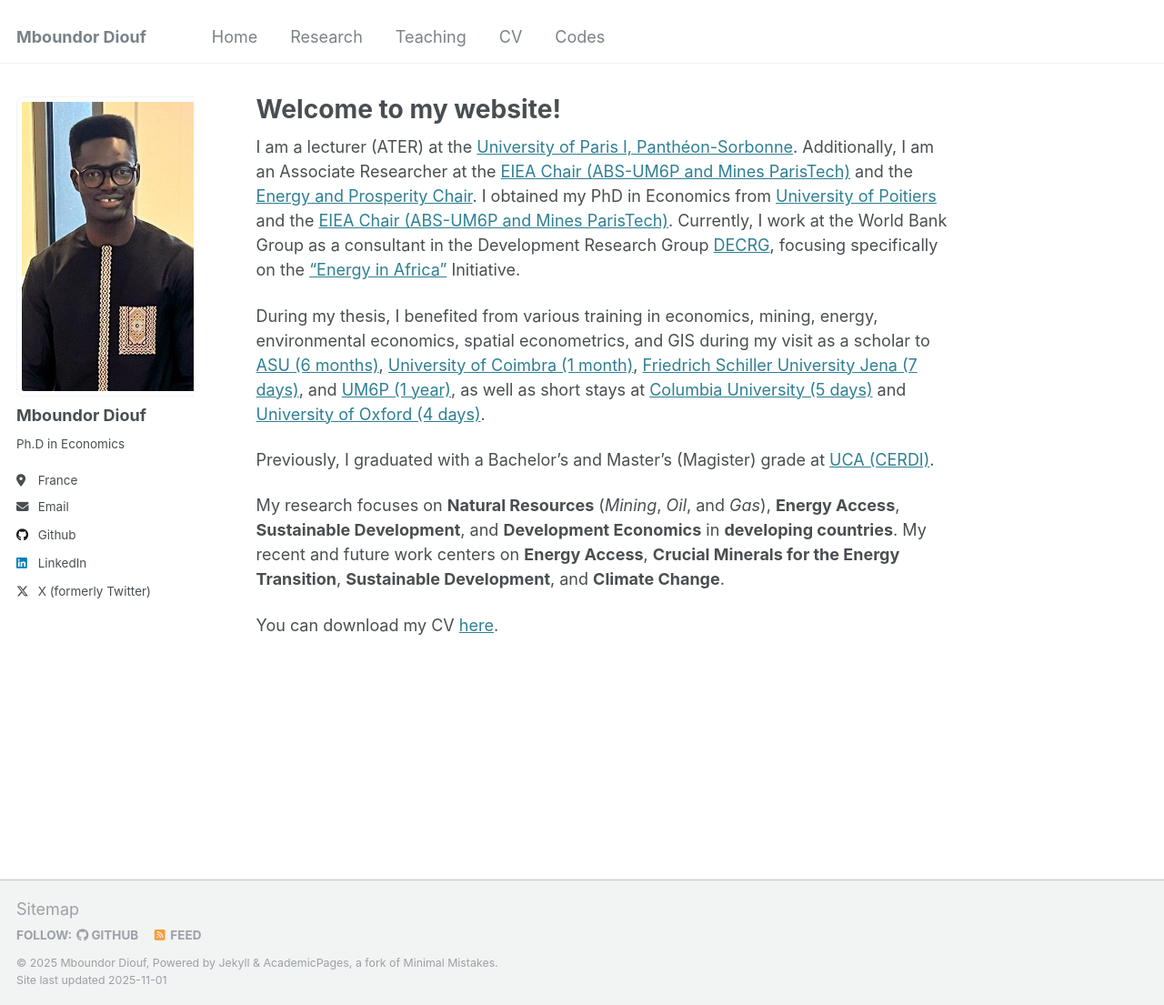
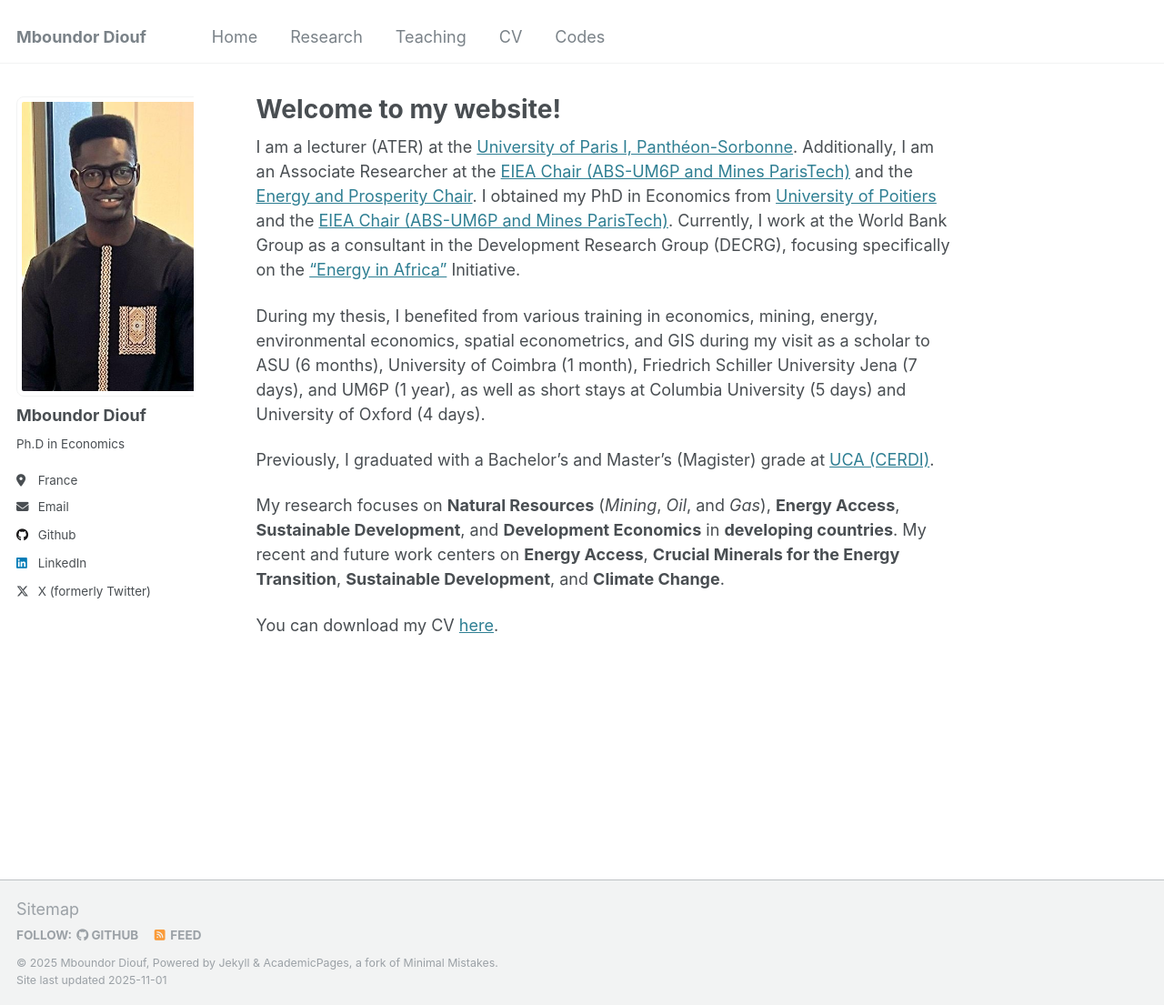
Before and after one commit to mboundordiouf/mboundordiouf.github.io, a Jekyll site: the page built from _pages/about.md, in a window 1280 px wide and 1105 px high. Shown: the whole window at 91% size. Built offline with Jekyll 4.4.1, drawn with Linux system fonts in a browser that asks for light colours; part of the change alters nothing that is shown.

```diff
--- a/_pages/about.md
+++ b/_pages/about.md
@@ -9,9 +9,9 @@ redirect_from:
 ---
 
 
-I am a lecturer (ATER) at the [University of Paris I, Panthéon-Sorbonne](https://www.pantheonsorbonne.fr/page-perso/mboundor.diouf%40). Additionally, I am an Associate Researcher at the [EIEA Chair (ABS-UM6P and Mines ParisTech)](https://www.linkedin.com/company/eiea-um6p/) and the [Energy and Prosperity Chair](http://www.chair-energy-prosperity.org/en/category/research-fellows-1/mboundor-diouf-en/).  I obtained my PhD in Economics from [University of Poitiers](https://www.univ-poitiers.fr/) and the [EIEA Chair (ABS-UM6P and Mines ParisTech)](https://www.linkedin.com/company/eiea-um6p/). Currently, I work at the World Bank Group as a consultant in the Development Research Group [DECRG](https://www.worldbank.org/en/about/unit/unit-dec/research), focusing specifically on the ["Energy in Africa"](https://www.worldbank.org/en/about/unit/unit-dec/research/initiatives#7) Initiative.
+I am a lecturer (ATER) at the [University of Paris I, Panthéon-Sorbonne](https://www.pantheonsorbonne.fr/page-perso/mboundor.diouf%40). Additionally, I am an Associate Researcher at the [EIEA Chair (ABS-UM6P and Mines ParisTech)](https://www.linkedin.com/company/eiea-um6p/) and the [Energy and Prosperity Chair](http://www.chair-energy-prosperity.org/en/category/research-fellows-1/mboundor-diouf-en/).  I obtained my PhD in Economics from [University of Poitiers](https://www.univ-poitiers.fr/) and the [EIEA Chair (ABS-UM6P and Mines ParisTech)](https://www.linkedin.com/company/eiea-um6p/). Currently, I work at the World Bank Group as a consultant in the Development Research Group (DECRG), focusing specifically on the ["Energy in Africa"](https://www.worldbank.org/en/about/unit/unit-dec/research/initiatives#7) Initiative.
 
-During my thesis, I benefited from various training in economics, mining, energy, environmental economics, spatial econometrics, and GIS during my visit as a scholar to [ASU (6 months)](https://www.asu.edu/), [University of Coimbra (1 month)](https://www.uc.pt/en/), [Friedrich Schiller University Jena (7 days)](https://www.uni-jena.de/en), and [UM6P (1 year)](https://www.um6p.ma/), as well as short stays at [Columbia University (5 days)](https://www.columbia.edu/) and [University of Oxford (4 days)](https://www.ox.ac.uk/).
+During my thesis, I benefited from various training in economics, mining, energy, environmental economics, spatial econometrics, and GIS during my visit as a scholar to ASU (6 months), University of Coimbra (1 month), Friedrich Schiller University Jena (7 days), and UM6P (1 year), as well as short stays at Columbia University (5 days) and University of Oxford (4 days).
 
 Previously, I graduated with a Bachelor's and Master's (Magister) grade at [UCA (CERDI)](https://cerdi.uca.fr/#/admin).
 
```
